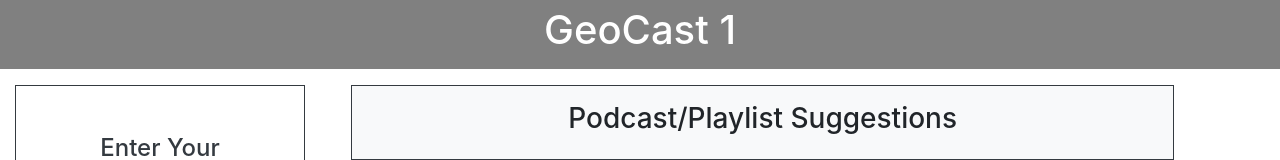
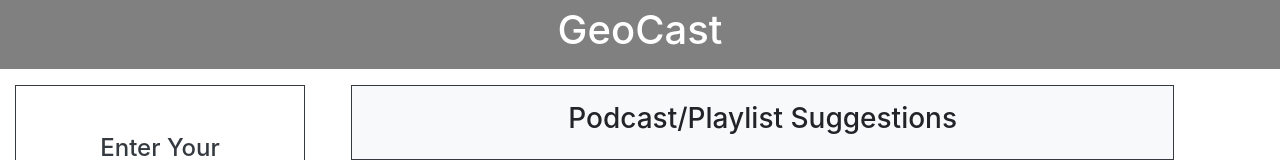
Before and after one commit to NWgroup1/Astro-Mixologist, a plain HTML site: page index.html in a window 1280 px wide. Shown: the top 160 px of the page. Drawn offline with nearby package versions, Linux system fonts and the light colour scheme.

Commit message:
first html

```diff
--- a/index.html
+++ b/index.html
@@ -14,7 +14,7 @@
 <body>
 
 <header id="header" class="container-fluid">
-    <h1>GeoCast 1</h1>
+    <h1>GeoCast</h1>
 </header>
 
 <main class="container-fluid">
```
